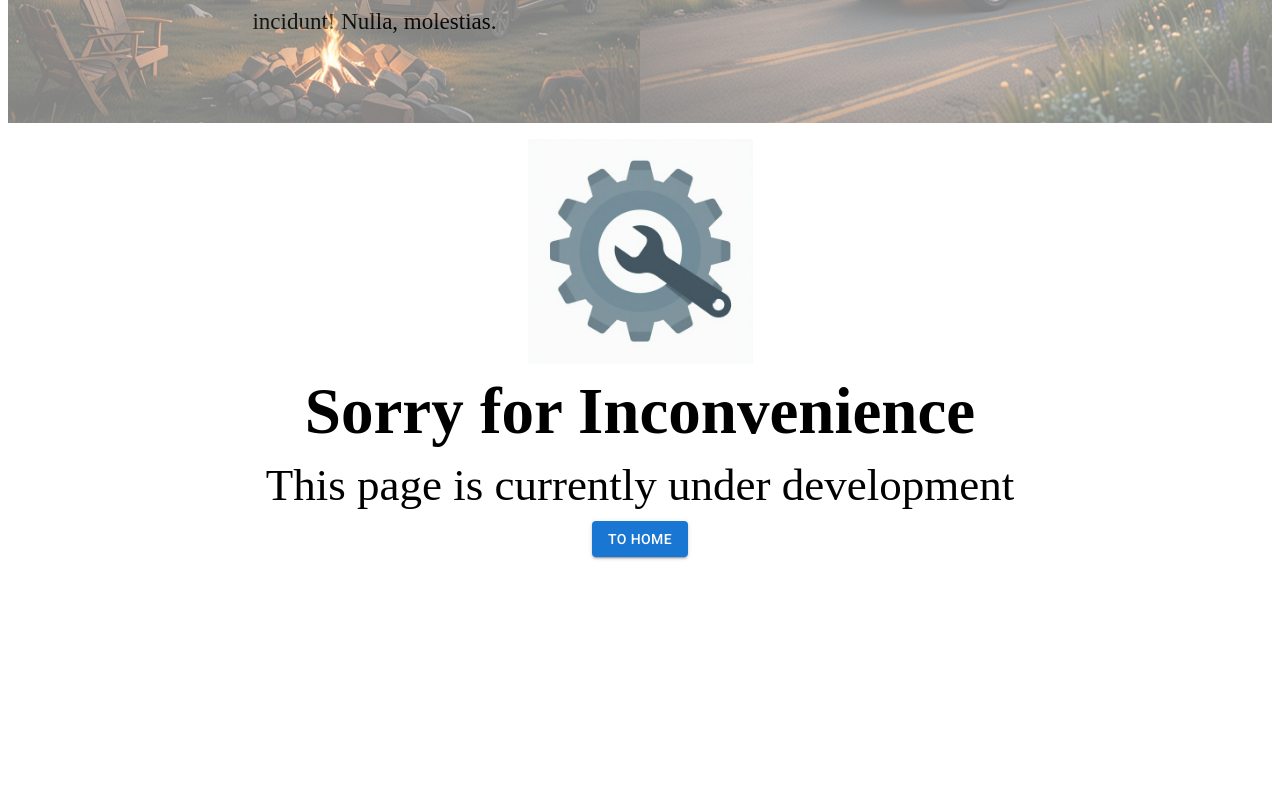
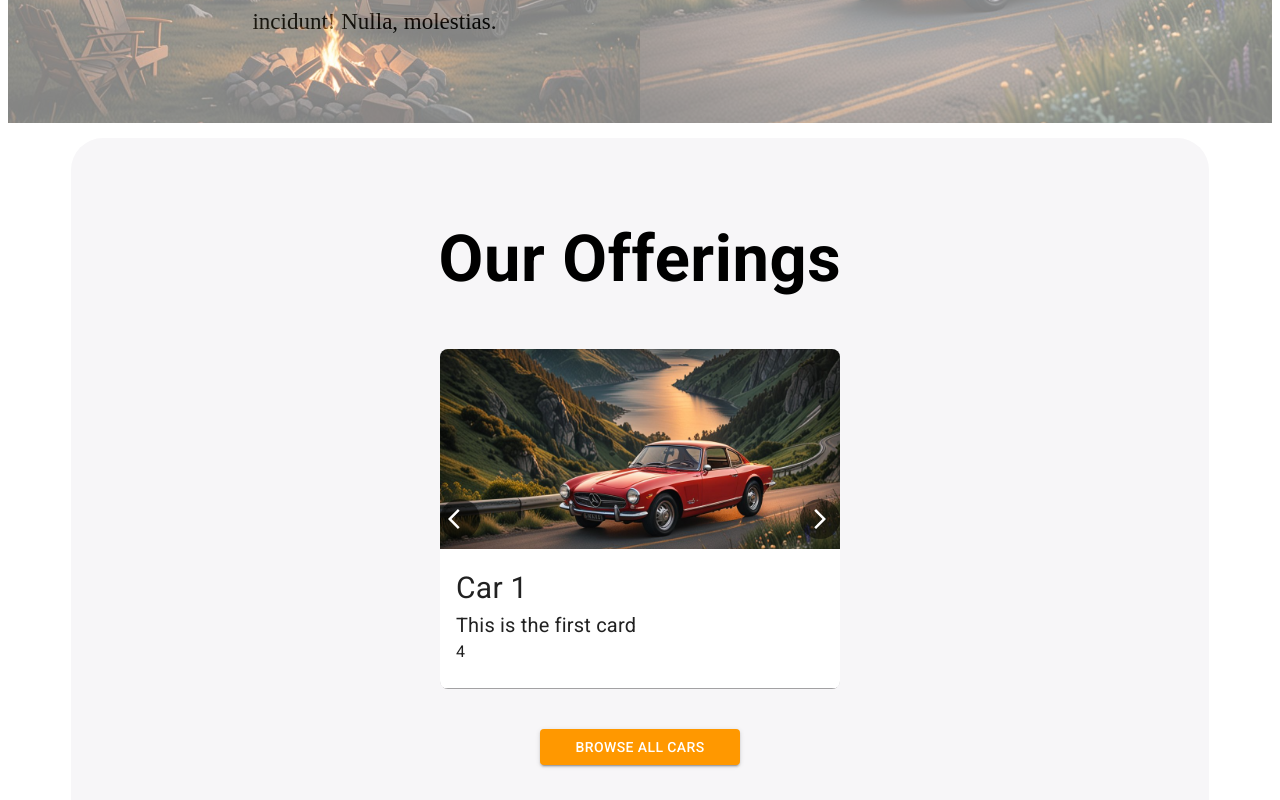
Before and after one commit to Neeltyper001/Book-My-Wheels, a React (Vite) app: page / in a window 1280 px wide. Shown: the part 1040-1840 px from the top of the page. Before the commit the page ends 1646 px from the top, so only its background shows below. Built offline with nearby package versions, Linux system fonts and the light colour scheme; a web font is replaced by a local one.

Commit message:
offerings

```diff
--- a/package.json
+++ b/package.json
@@ -16,6 +16,7 @@
     "@mui/icons-material": "^6.4.3",
     "@mui/material": "^6.4.3",
     "@mui/styled-engine-sc": "^6.4.3",
+    "motion": "^12.4.2",
     "react": "^19.0.0",
     "react-dom": "^19.0.0",
     "react-router-dom": "^7.1.5",
--- /dev/null
+++ b/src/components/Card/CarCard.jsx
@@ -0,0 +1,21 @@
+import { Card, CardContent, CardMedia, Typography } from '@mui/material'
+
+const CarCard = ({carName, carCost,image, sitter }) => {
+  return (
+    <Card>
+      <CardMedia sx={{maxWidth: "400px"}}
+                component="img"
+                alt="car"
+                height="200"
+                image={image}
+      />
+      <CardContent>
+        <Typography sx={{fontSize: "30px"}}>{carName}</Typography>
+        <Typography sx={{fontSize: "20px"}}>{carCost}</Typography>
+        <Typography sx={{fontSize: "16px"}}>{sitter}</Typography>
+      </CardContent>
+    </Card>
+  )
+}
+
+export default CarCard
--- /dev/null
+++ b/src/components/caraousel/Caraousel.jsx
@@ -0,0 +1,81 @@
+import { ArrowBackIos, ArrowForwardIos } from '@mui/icons-material';
+import { Box, IconButton } from '@mui/material';
+import { AnimatePresence } from 'motion/react';
+import { motion } from 'motion/react';
+import  { useState } from 'react'
+import CarCard from '../Card/CarCard';
+
+const Caraousel = () => {
+    const [index, setIndex] = useState(0);
+
+    const cards = [
+         {
+            carName: "Car 1",
+            carCost: "This is the first card",
+            image: "/images/feature-1.png",
+            sitter: "4"
+          },
+         {
+            carName: "Car 2",
+            carCost: "This is the first card",
+            image: "/images/feature-2.png",
+            sitter: "6"
+          },
+         {
+            carName: "Car 3",
+            carCost: "This is the first card",
+            image: "/images/feature-1.png",
+            sitter: "5"
+          },
+         {
+            carName: "Car 4",
+            carCost: "This is the first card",
+            image: "/images/feature-2.png",
+            sitter: "4"
+          },
+         {
+            carName: "Car 5",
+            carCost: "This is the first card",
+            image: "/images/feature-1.png",
+            sitter: "4"
+          },
+    ]
+
+    const handleNext = () => setIndex((prev) => (prev + 1) % cards.length);
+    const handlePrev = () => setIndex((prev) => (prev - 1 + cards.length) % cards.length);
+
+    return (
+      <Box sx={{ position: "relative", left:"50%", transform:'translate(-50%)', width: {xs: 250, sm: 400}, height: "50%", overflow: "hidden", borderRadius: 2 }}>
+        <AnimatePresence mode="wait">
+          <motion.div
+            key={index}
+            initial={{ opacity: 0, x: 100 }}
+            animate={{ opacity: 1, x: 0 }}
+            exit={{ opacity: 0, x: -100 }}
+            transition={{ duration: 0.5 }}
+            style={{ position: "absolute", width: "100%" }}
+          >
+            <CarCard {...cards[index]} />
+          </motion.div>
+        </AnimatePresence>
+
+        {/* Previous Button */}
+        <IconButton
+          onClick={handlePrev}
+          sx={{ position: "absolute", top: "50%", left: 0, transform: "translateY(-50%)", background: "rgba(0,0,0,0.5)", color: "white", "&:hover": { background: "rgba(0,0,0,0.7)" } }}
+        >
+          <ArrowBackIos />
+        </IconButton>
+
+        {/* Next Button */}
+        <IconButton
+          onClick={handleNext}
+          sx={{ position: "absolute", top: "50%", right: 0, transform: "translateY(-50%)", background: "rgba(0,0,0,0.5)", color: "white", "&:hover": { background: "rgba(0,0,0,0.7)" } }}
+        >
+          <ArrowForwardIos />
+        </IconButton>
+      </Box>
+    )
+}
+
+export default Caraousel
--- /dev/null
+++ b/src/components/sections/offering/Offering.jsx
@@ -0,0 +1,29 @@
+import { Button, Container, Typography } from "@mui/material"
+import Caraousel from "../../caraousel/Caraousel"
+import { orange } from "@mui/material/colors"
+
+
+const Offering = () => {
+  return (
+    <Container sx={{
+        width: "90%",
+        backgroundColor: "#f7f6f8",
+        height: "700px",
+        marginTop: "40px",
+        borderRadius: "2rem",
+        padding: "10px 20px",
+        display: "flex",
+        flexDirection: "column",
+        justifyContent: "center",
+        gap: 5
+    }}>
+        <Typography sx={{fontSize: {xs:"40px" ,sm:"65px"}, fontWeight: "bolder", textAlign: "center"}}>
+            Our Offerings
+        </Typography>
+        <Caraousel />
+        <Button variant="contained" sx={{backgroundColor: orange[500] , width: "200px", alignSelf: "center"}}>Browse All Cars</Button>
+    </Container>
+  )
+}
+
+export default Offering
--- a/src/pages/landing/Landing.jsx
+++ b/src/pages/landing/Landing.jsx
@@ -1,5 +1,6 @@
 import Hero from '../../components/hero/Hero'
 import Feature from '../../components/sections/feature/feature'
+import Offering from '../../components/sections/offering/Offering'
 import UnderDev from '../../components/temp/UnderDev'
 
 const Landing = () => {
@@ -7,6 +8,7 @@ const Landing = () => {
     <>
       <Hero />
       <Feature />
+      <Offering />
       <UnderDev />
     </>
   )
```
Also changed, not shown: 1 other file (tests, documents, lock files or other folders).
